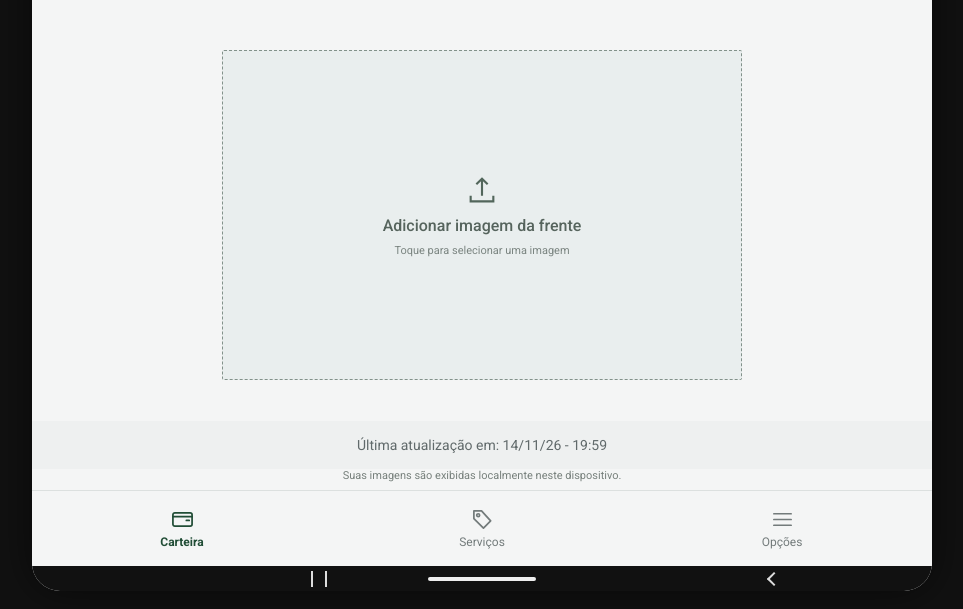
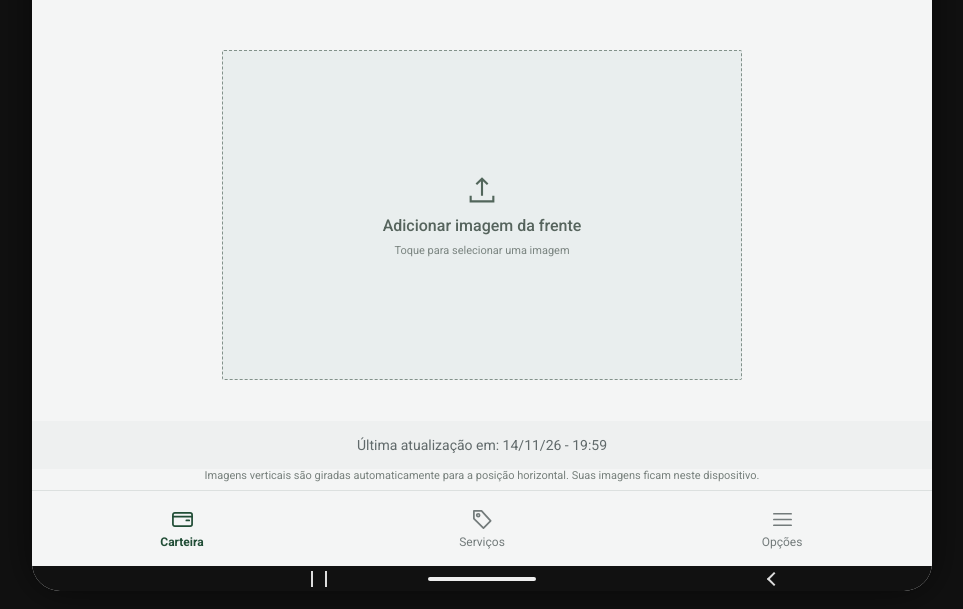
Before and after one commit to GustavoBastos07/TESTE, a plain HTML site: page index.html in a window 1280 px wide. Shown: the part 191-800 px from the top of the page, without its empty margins (158-1121 px from the left). Drawn offline with Linux system fonts and the light colour scheme.

Commit message:
Auto rotate portrait uploads to landscape for wallet card display

```diff
--- a/index.html
+++ b/index.html
@@ -85,7 +85,7 @@
 <section class="qr-view" id="qrView" hidden><h2>QR Code</h2><div class="qr-box" id="qrBox"></div><p>QR Code demonstrativo</p></section>
 <section class="simple-page" id="servicesView" hidden><svg viewBox="0 0 24 24"><path d="M20 8h-4l-2-3H6L4 8H2v12h18zM2 8h18M7 13h10"/></svg><h2>Serviços</h2><p>Serviços e recursos da carteira aparecerão aqui.</p></section>
 <section class="simple-page" id="optionsView" hidden><svg viewBox="0 0 24 24"><path d="M4 6h16M4 12h16M4 18h16"/></svg><h2>Opções</h2><p>Gerencie as imagens armazenadas neste dispositivo.</p><button class="tool" id="clearAll">Remover todas as imagens</button><p class="privacy-note">As imagens ficam somente neste navegador e não são enviadas ao GitHub ou a qualquer servidor.</p></section>
-<div class="update" id="updateText">Última atualização em: —</div><p class="privacy-note" id="privacyNote">Suas imagens são exibidas localmente neste dispositivo.</p></main>
+<div class="update" id="updateText">Última atualização em: —</div><p class="privacy-note" id="privacyNote">Imagens verticais são giradas automaticamente para a posição horizontal. Suas imagens ficam neste dispositivo.</p></main>
 <nav class="bottom-nav"><button class="nav-item active" data-page="wallet"><svg viewBox="0 0 24 24"><rect x="2" y="5" width="20" height="14" rx="2"/><path d="M2 9h20M16 13h3"/></svg><span>Carteira</span></button><button class="nav-item" data-page="services"><svg viewBox="0 0 24 24"><path d="M20.5 13.5 13 21l-10-10V3h8z"/><circle cx="7.5" cy="7.5" r="1.5"/></svg><span>Serviços</span></button><button class="nav-item" data-page="options"><svg viewBox="0 0 24 24"><path d="M3 6h18M3 12h18M3 18h18"/></svg><span>Opções</span></button></nav>
 <div class="android-nav"><span class="recent"></span><span class="back"></span></div><div class="toast" id="toast"></div>
 <div class="menu-pop" id="menuPop" hidden><button data-action="refresh">Atualizar carteira</button><button data-action="clear">Remover imagens</button><button data-action="about">Sobre este aplicativo</button></div></div>
@@ -96,12 +96,13 @@ function stamp(){const d=new Date();return d.toLocaleString('pt-BR',{day:'2-digi
 function setUpdate(){const value=stamp();$('#updateText').textContent='Última atualização em: '+value}
 function draw(k){const a=assets[k],has=!!state[k];a.image.hidden=!has;a.prompt.hidden=has;a.card.classList.toggle('has-image',has);a.image.src=state[k]||''}
 function persist(){try{localStorage.setItem(db,JSON.stringify(state))}catch(e){toast('Imagem muito grande para armazenamento local. Ela ficará disponível até fechar esta aba.')}setUpdate()}
-function loadSaved(){try{const v=JSON.parse(localStorage.getItem(db)||'{}');state.front=typeof v.front==='string'?v.front:null;state.back=typeof v.back==='string'?v.back:null}catch(e){}draw('front');draw('back')}
+function normalizeImage(dataUrl){return new Promise((resolve)=>{const img=new Image();img.onload=()=>{if(img.height<=img.width){resolve(dataUrl);return}const canvas=document.createElement('canvas');canvas.width=img.height;canvas.height=img.width;const ctx=canvas.getContext('2d');ctx.translate(canvas.width/2,canvas.height/2);ctx.rotate(-Math.PI/2);ctx.drawImage(img,-img.width/2,-img.height/2);resolve(canvas.toDataURL('image/jpeg',0.94))};img.onerror=()=>resolve(dataUrl);img.src=dataUrl})}
+async function loadSaved(){try{const v=JSON.parse(localStorage.getItem(db)||'{}');state.front=typeof v.front==='string'?v.front:null;state.back=typeof v.back==='string'?v.back:null}catch(e){}for(const k of ['front','back']){if(state[k]){const normalized=await normalizeImage(state[k]);if(normalized!==state[k])state[k]=normalized}draw(k)}try{localStorage.setItem(db,JSON.stringify(state))}catch(e){} }
 function render(){const on=page==='wallet';$('#tabs').hidden=!on;$('#updateText').hidden=!on;$('#privacyNote').hidden=!on;$('#frontView').hidden=!on||tab!=='front';$('#backView').hidden=!on||tab!=='back';$('#qrView').hidden=!on||tab!=='qr';$('#servicesView').hidden=page!=='services';$('#optionsView').hidden=page!=='options';document.querySelectorAll('.tab').forEach(b=>b.classList.toggle('active',b.dataset.tab===tab));document.querySelectorAll('.nav-item').forEach(b=>b.classList.toggle('active',b.dataset.page===page))}
 function selectTab(t){page='wallet';tab=t;render()}
 document.querySelectorAll('.tab').forEach(b=>b.addEventListener('click',()=>selectTab(b.dataset.tab)));
 document.querySelectorAll('.nav-item').forEach(b=>b.addEventListener('click',()=>{page=b.dataset.page;render()}));
-Object.entries(assets).forEach(([k,a])=>a.input.addEventListener('change',()=>{const file=a.input.files?.[0];if(!file)return;if(!file.type.startsWith('image/')){toast('Selecione um arquivo de imagem.');return}if(file.size>12*1024*1024){toast('Escolha uma imagem de até 12 MB.');a.input.value='';return}const reader=new FileReader();reader.onload=()=>{state[k]=reader.result;draw(k);persist();toast(k==='front'?'Imagem da frente adicionada':'Imagem do verso adicionada')};reader.onerror=()=>toast('Não foi possível abrir essa imagem.');reader.readAsDataURL(file);a.input.value=''}));
+Object.entries(assets).forEach(([k,a])=>a.input.addEventListener('change',()=>{const file=a.input.files?.[0];if(!file)return;if(!file.type.startsWith('image/')){toast('Selecione um arquivo de imagem.');return}if(file.size>12*1024*1024){toast('Escolha uma imagem de até 12 MB.');a.input.value='';return}const reader=new FileReader();reader.onload=async()=>{state[k]=await normalizeImage(reader.result);draw(k);persist();toast(k==='front'?'Imagem da frente adicionada':'Imagem do verso adicionada')};reader.onerror=()=>toast('Não foi possível abrir essa imagem.');reader.readAsDataURL(file);a.input.value=''}));
 document.addEventListener('click',e=>{const b=e.target.closest('[data-action]');if(!b)return;const action=b.dataset.action;if(action==='replace-front'||action==='replace-back'){e.preventDefault();$(action==='replace-front'?'#frontInput':'#backInput').click()}else if(action==='remove-front'||action==='remove-back'){e.preventDefault();const k=action.endsWith('front')?'front':'back';state[k]=null;draw(k);persist();toast('Imagem removida')}else if(action==='clear'){state.front=null;state.back=null;draw('front');draw('back');persist();$('#menuPop').hidden=true;toast('Imagens removidas')}else if(action==='refresh'){setUpdate();$('#menuPop').hidden=true;toast('Carteira atualizada')}else if(action==='about'){$('#menuPop').hidden=true;toast('Visualizador pessoal — imagens locais, sem envio a servidores')}});
 $('#more').addEventListener('click',()=>$('#menuPop').hidden=!$('#menuPop').hidden);
 $('#back').addEventListener('click',()=>{if(page!=='wallet')page='wallet';else if(tab!=='front')tab='front';else toast('Você está na tela inicial');render()});
```
